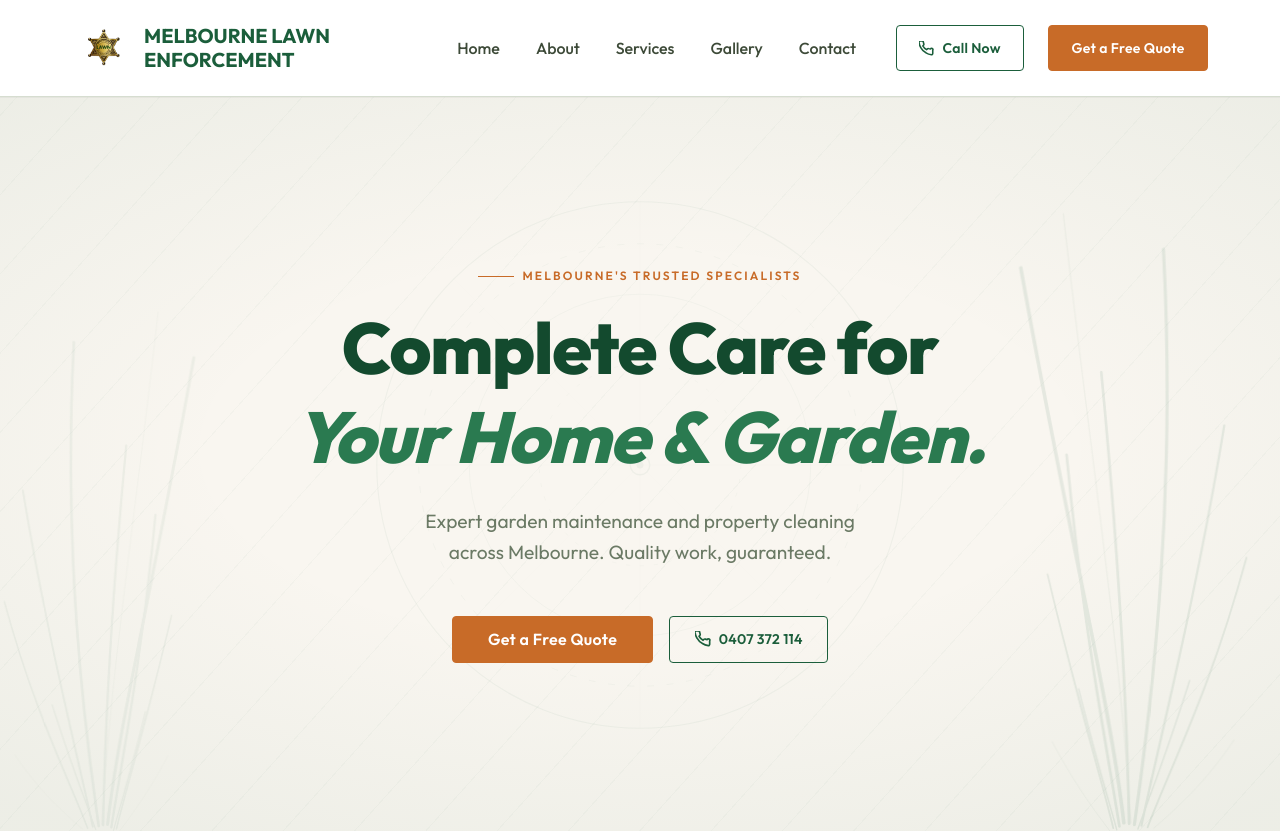
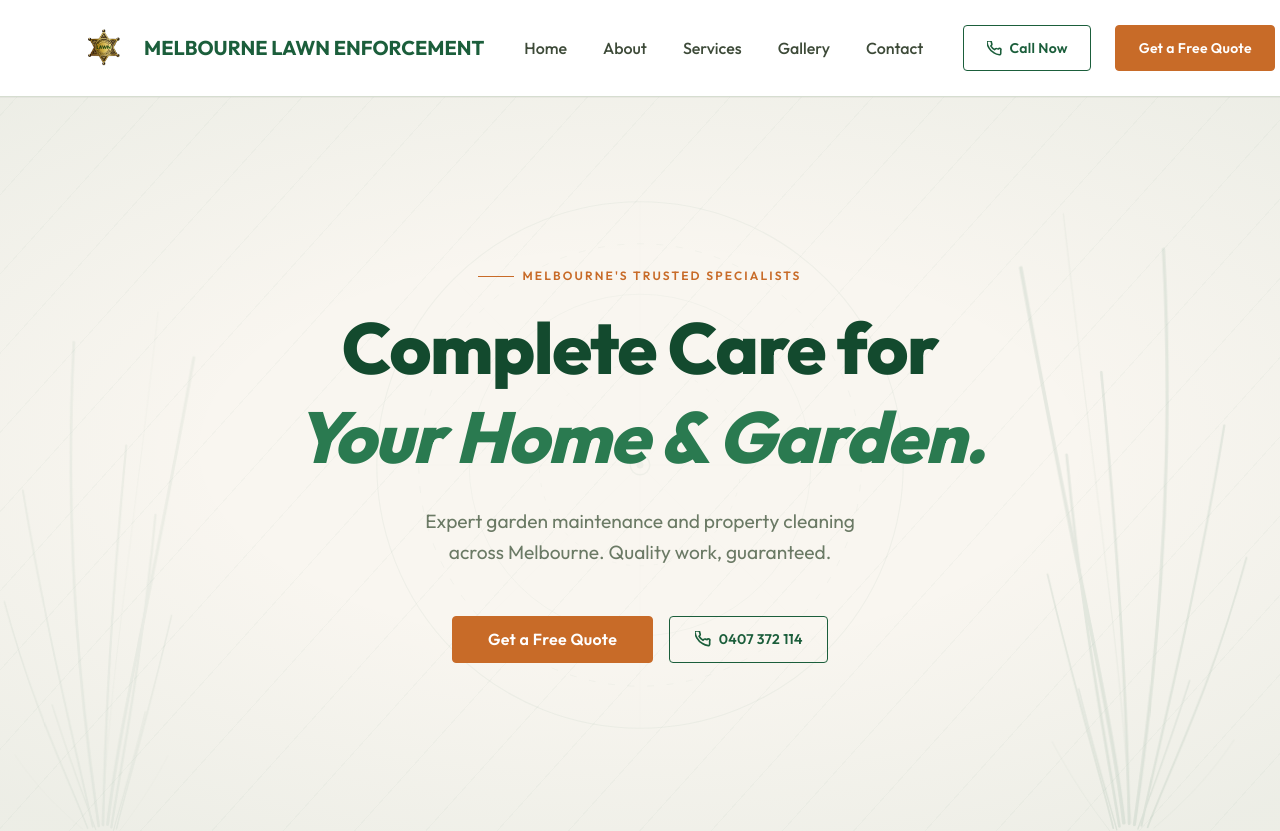
Before and after one commit to daniel9834/melbourne-lawn-enforcement, a plain HTML site: page index.html in a window 1280 px wide. Shown: the top 831 px of the page. Drawn offline with Linux system fonts and the light colour scheme.

Commit message:
Fix logo cutoff and CTA quote button wrapping
- Restore flex-shrink:0 on .logo so header text isn't truncated
- Add overflow-x:hidden on body to prevent horizontal scroll instead
- Add white-space:nowrap on quote button to keep "Get a Free Quote" on one line

Co-Authored-By: Claude Opus 4.6 <noreply@anthropic.com>

```diff
--- a/css/styles.css
+++ b/css/styles.css
@@ -83,6 +83,7 @@ body {
   color: var(--ink);
   background: var(--white);
   -webkit-font-smoothing: antialiased;
+  overflow-x: hidden;
 }
 
 img { max-width: 100%; height: auto; display: block; }
@@ -304,8 +305,7 @@ button { cursor: pointer; border: none; background: none; font: inherit; }
   align-items: center;
   gap: var(--space-sm);
   text-decoration: none;
-  flex-shrink: 1;
-  min-width: 0;
+  flex-shrink: 0;
 }
 .logo__img {
   width: 64px;
@@ -1218,6 +1218,7 @@ button { cursor: pointer; border: none; background: none; font: inherit; }
   background: var(--white);
   color: var(--green-dark);
   border: 2px solid var(--green-dark);
+  white-space: nowrap;
 }
 .mobile-cta-bar__quote:hover { background: var(--green-tint); }
 @media (min-width: 768px) {
```
